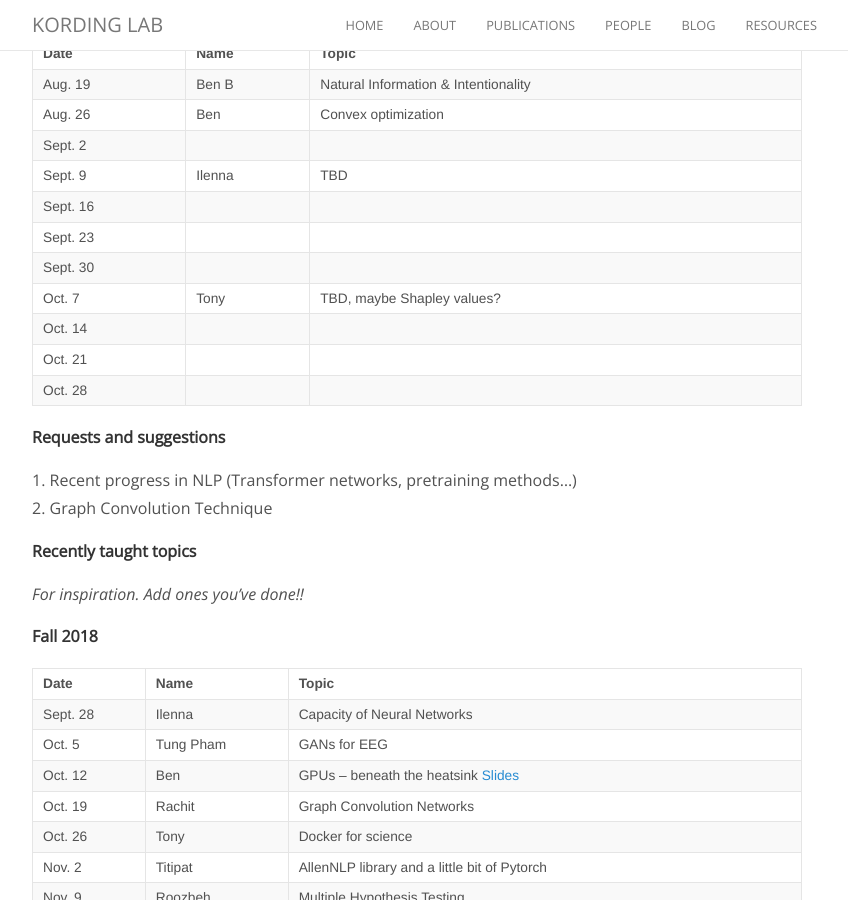
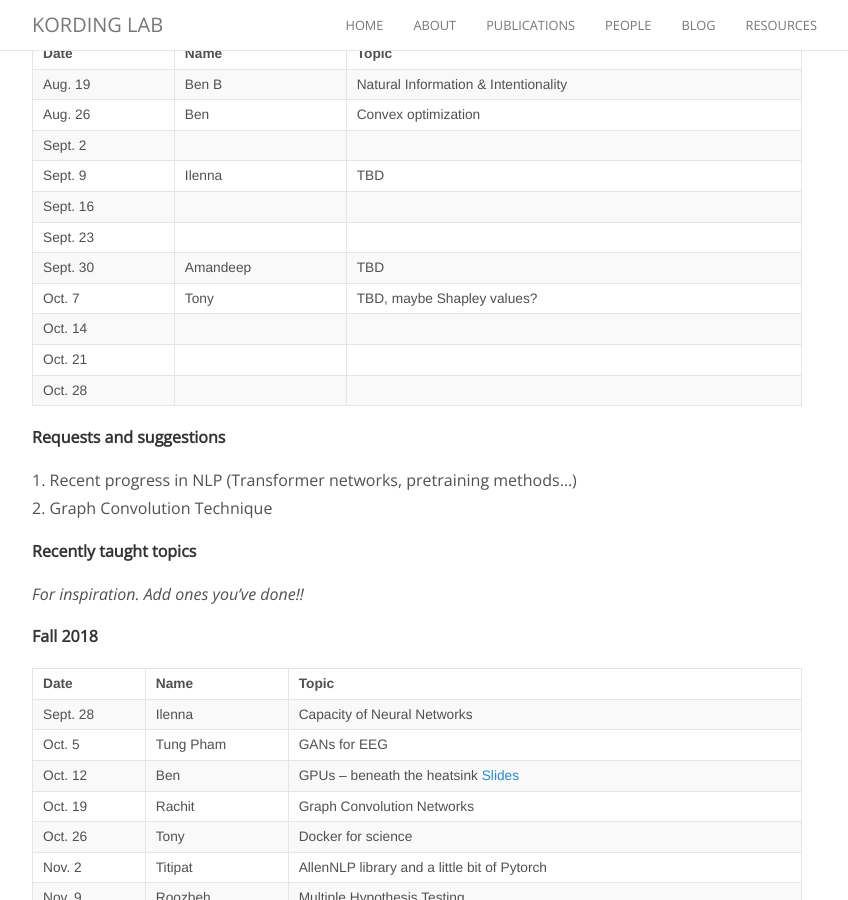
Before and after one commit to KordingLab/KordingLab.github.io, a Jekyll site: the page built from _posts/2018-08-29-upcoming-lab-teaching.md, in a window 1280 px wide and 900 px high, scrolled down 453 px. Shown: the whole window, without its empty margins (223-1071 px from the left). Built offline with Jekyll 4.4.1, drawn with Linux system fonts in a browser that asks for light colours; nearby versions of some CDN libraries; comment, search, counter and statistics services are not loaded.

Commit message:
Update 2018-08-29-upcoming-lab-teaching.md

```diff
--- a/_posts/2018-08-29-upcoming-lab-teaching.md
+++ b/_posts/2018-08-29-upcoming-lab-teaching.md
@@ -24,7 +24,7 @@ Get on the listserve for announcements: https://groups.google.com/forum/#!forum/
 | Sept. 9 | Ilenna | TBD |
 | Sept. 16 | | |
 | Sept. 23 | | |
-| Sept. 30 | | |
+| Sept. 30 |Amandeep |TBD |
 | Oct. 7 | Tony | TBD, maybe Shapley values?|
 | Oct. 14 | | |
 | Oct. 21 | | |
```
